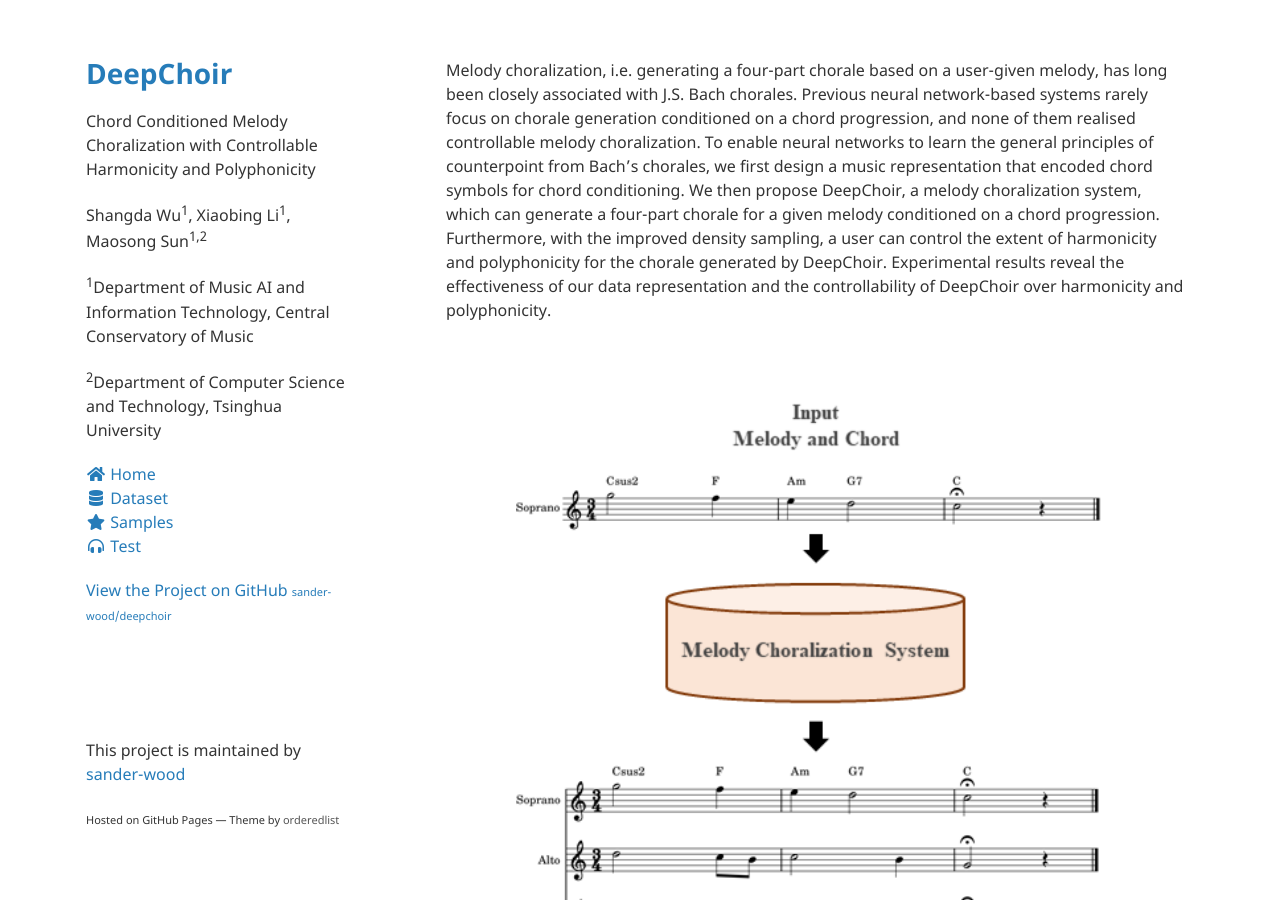
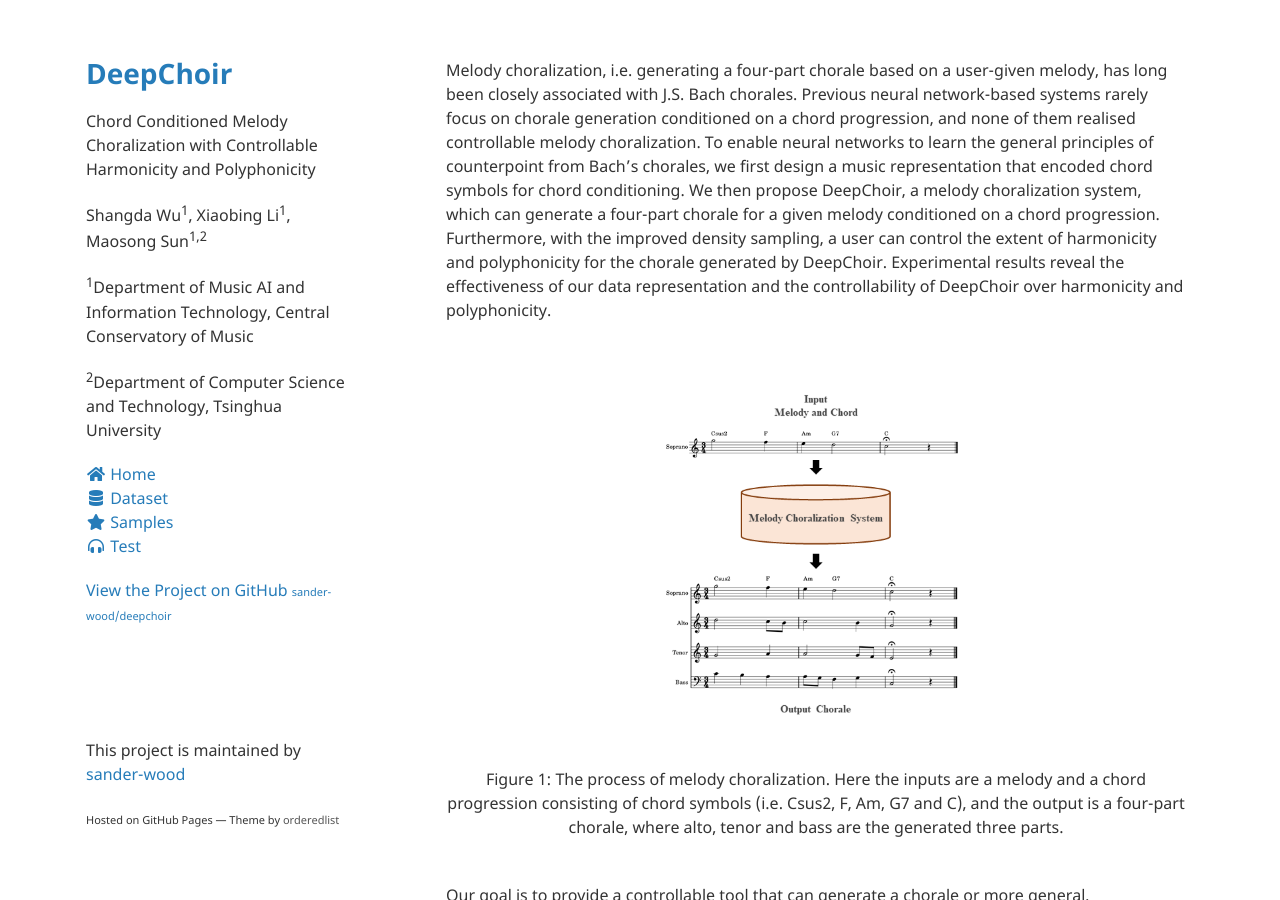
Before and after one commit to sander-wood/deepchoir, a Jekyll site: the page built from index.md, in a window 1280 px wide and 900 px high. Built offline with Jekyll 4.4.1, drawn with Linux system fonts in a browser that asks for light colours; nearby versions of some CDN libraries.

Commit message:
Update index.md

```diff
--- a/index.md
+++ b/index.md
@@ -16,7 +16,7 @@
 Melody choralization, i.e. generating a four-part chorale based on a user-given melody, has long been closely associated with J.S. Bach chorales. Previous neural network-based systems rarely focus on chorale generation conditioned on a chord progression, and none of them realised controllable melody choralization. To enable neural networks to learn the general principles of counterpoint from Bach's chorales, we first design a music representation that encoded chord symbols for chord conditioning. We then propose DeepChoir, a melody choralization system, which can generate a four-part chorale for a given melody conditioned on a chord progression. Furthermore, with the improved density sampling, a user can control the extent of harmonicity and polyphonicity for the chorale generated by DeepChoir. Experimental results reveal the effectiveness of our data representation and the controllability of DeepChoir over harmonicity and polyphonicity.
 
 <br>
-<center><img src="figs/fig1.png" alt="overall_model"></center>
+<center><img src="figs/fig1.png" alt="overall_model" style="zoom:50%"></center>
 <br>
 <center>Figure 1: The process of melody choralization. Here the inputs are a melody and a chord progression consisting of chord symbols (i.e. Csus2, F, Am, G7 and C), and the output is a four-part chorale, where alto, tenor and bass are the generated three parts.</center>
 <br>
```
